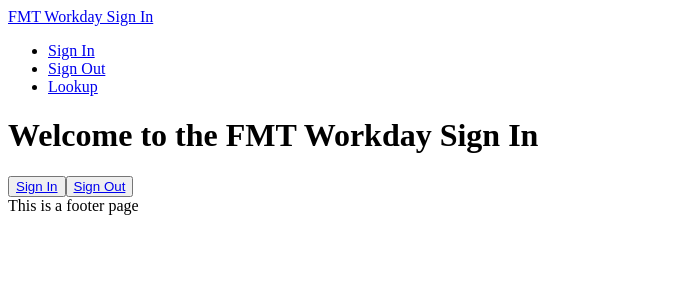
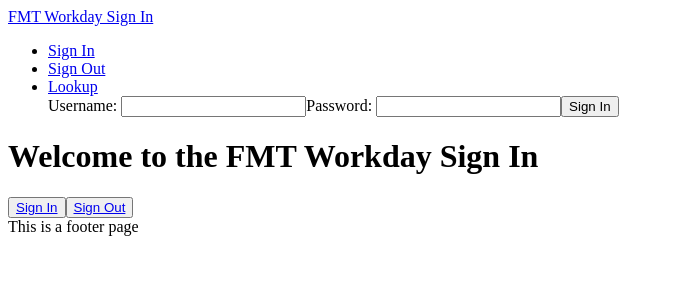
Before and after one commit to wesbasinger/fmt-apollo, a React (Create React App) app: page / in a window 1280 px wide. Shown: the top 300 px of the page, without its empty margins (0-674 px from the left). Built offline with nearby package versions, Linux system fonts and the light colour scheme.

Commit message:
Added a hacky sign in button.

```diff
--- a/src/Components/Header.js
+++ b/src/Components/Header.js
@@ -2,7 +2,28 @@
 
 import { Link } from 'react-router-dom';
 
-const Header = () => {
+import Login from './Login';
+
+class Header extends React.Component {
+
+    constructor(props) {
+        super(props);
+        this.state = {
+            loggedIn: false
+        }
+
+        this.handleSubmit = this.handleSubmit.bind(this);
+    }
+
+    handleSubmit(username, password) {
+        if(username ===  "fmt" && password === "fmt") {
+            this.setState({loggedIn: true})
+        } else {
+            alert("Username and/or password incorrect");
+        }
+    }
+
+    render() {
         return (
             <div>
                 <Link to="/">FMT Workday Sign In</Link>
@@ -10,9 +31,19 @@
                     <li><Link to="/signIn">Sign In</Link></li>
                     <li><Link to="/signOut">Sign Out</Link></li>
                     <li><Link to="/lookup">Lookup</Link></li>
+                    {
+                        this.state.loggedIn ? <li><Link to="/add">Add Cast</Link></li> : ""
+                    }
+                    {
+                        this.state.loggedIn ? <li><Link to="/download">Download Data</Link></li> : ""
+                    }
+                    {
+                        !this.state.loggedIn ? <Login onSubmit={this.handleSubmit}/> : <button onClick={ () => {this.setState({loggedIn: false})}}>Sign Out</button>
+                    }
                 </ul>
             </div>
         )
     }
+}
 
 export default Header;
--- /dev/null
+++ b/src/Components/Login.js
@@ -0,0 +1,29 @@
+import React from 'react';
+
+class Login extends React.Component {
+    constructor(props) {
+        super(props);
+        this.state = {
+            username: "",
+            password: ""
+        }
+    }
+
+
+    render() {
+        return(
+            <form onSubmit={(e)=> {
+                e.preventDefault();
+                this.props.onSubmit(this.state.username, this.state.password);
+            }}>
+                <label>Username: </label>
+                <input type="text" onChange={(e) => {this.setState({username: e.target.value})}} required="true"/>
+                <label>Password: </label>
+                <input type="password" onChange={(e) => {this.setState({password: e.target.value})}} required="true"/>
+                <button type="submit">Sign In</button>
+            </form>
+        )
+    }
+}
+
+export default Login;
```
Lines whose indentation alone changed are shown as unchanged.
